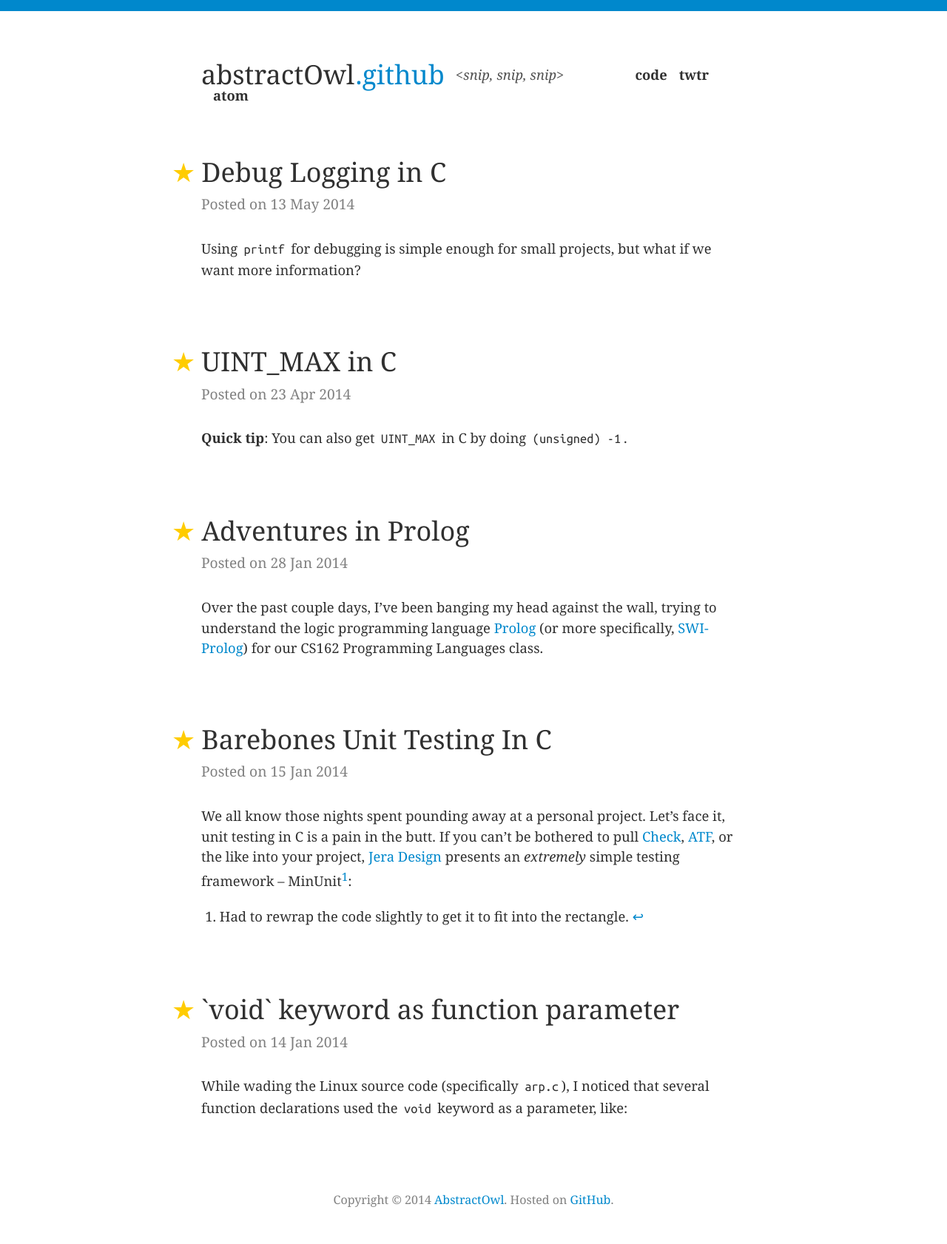
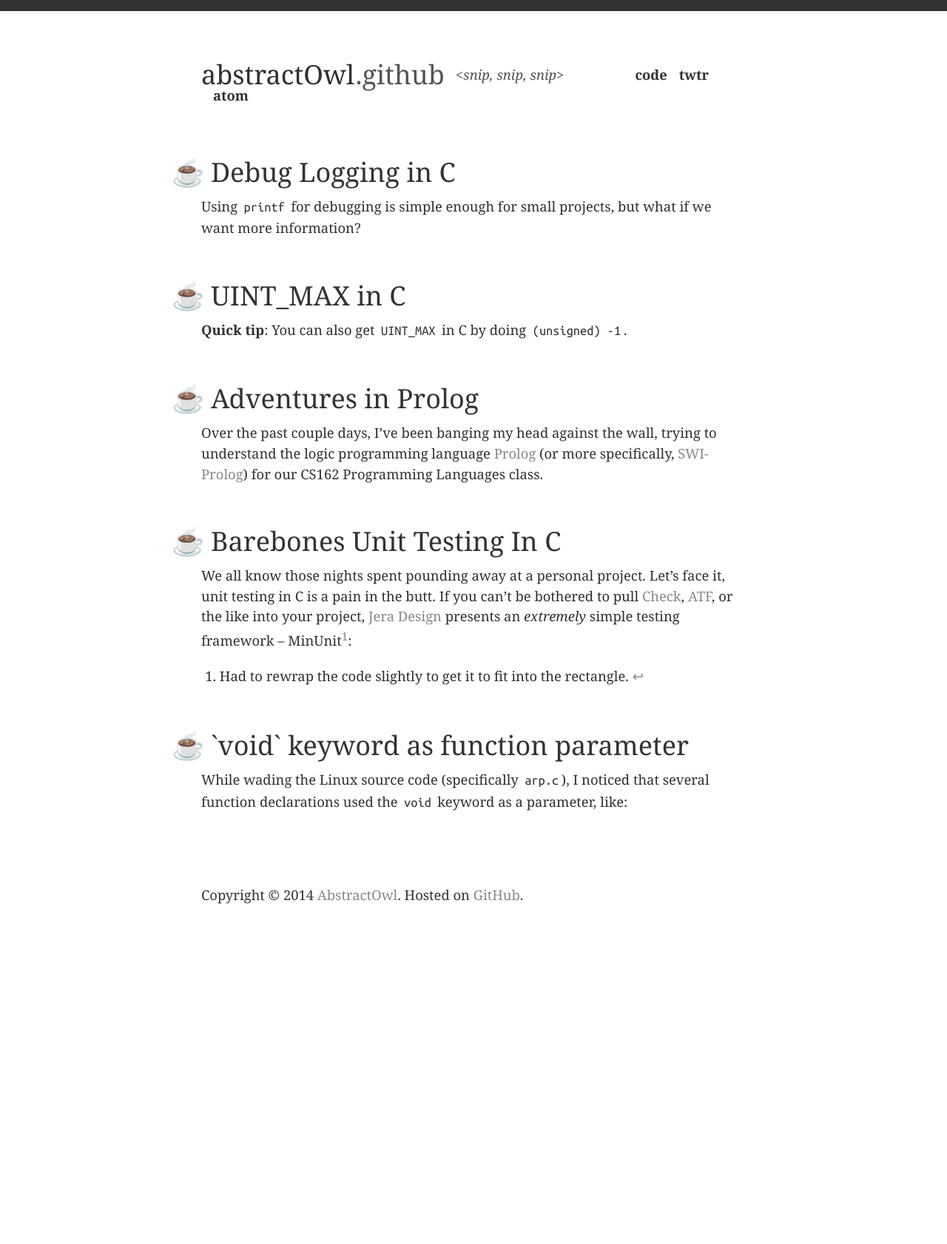
Before and after one commit to abstractOwl/abstractOwl.github.io, a Jekyll site: the page built from index.html, in a window 1280 px wide. Shown: the whole page at 74% size. Built offline with Jekyll 4.4.1, drawn with Linux system fonts in a browser that asks for light colours; the list of posts is cut into pages by our own code; after the commit the page ends 1272 px from its top, so only the background shows below that.

Commit message:
Transition to black and white theme

```diff
--- a/_layouts/default.html
+++ b/_layouts/default.html
@@ -40,10 +40,12 @@
               {{ content }}
             </div>
         </div>
-            <footer>
+        <footer>
+            <div class="container">
                 Copyright &copy; 2014 <a href="http://luminously.net">AbstractOwl</a>.
                 Hosted on <a href="https://github.com">GitHub</a>.
-            </footer>
+            </div>
+        </footer>
 
         <script>
           (function(i,s,o,g,r,a,m){i['GoogleAnalyticsObject']=r;i[r]=i[r]||function(){
--- a/css/main.css
+++ b/css/main.css
@@ -12,13 +12,14 @@
 
 body {
   background-color: #FFF;
-  border-top: 15px solid #08C;
+  border-top: 15px solid #333;
   color: #303030;
   font-family: Georgia, serif;
   font-size: 16px;
   line-height: 1.5;
-  text-align: center;
   padding-bottom: 3rem;
+  text-align: left;
+  -webkit-font-smoothing: antialiased;
 }
 
 h1, h2, h3, h4, h5, h6 {
@@ -46,12 +47,12 @@ h4, h5, h6 {
 p { margin: 1em 0; }
 
 a, a:visited {
-  color: #08C;
+  color: #888;
   text-decoration: none;
+  transition: all 0.6s ease-out;
 }
 a:hover {
-  color: #303030;
-  text-decoration: underline;
+  color: #111;
 }
 
 blockquote {
@@ -94,7 +95,6 @@ main span {
 
 .site {
   font-size: 115%;
-  text-align: left;
   width: 40em;
   margin: 3em auto 2em;
   line-height: 1.5em;
@@ -119,7 +119,7 @@ main span {
   margin-bottom: 2em;
 }
 .title span {
-  color: #08C;
+  color: #555;
   margin-left: -0.5rem;
 }
 .header a, .header em {
@@ -143,7 +143,7 @@ main span {
 }
 
 .header a.extra:hover {
-  color: #08C;
+  color: #555;
 }
 
 .meta {
@@ -151,8 +151,10 @@ main span {
 }
 
 footer {
-  color: #808080;
-  font-size: 1rem;
+  color: #333;
+  font-size: 115%;
+  margin: auto;
+  width: 40em;
 }
 
 /*****************************************************************************/
@@ -163,21 +165,22 @@ footer {
 
 /* standard */
 article {
-  margin: 6rem 0;
+  margin: 4rem 0;
 }
 article h2 a, article h2 a:visited {
-  color: #303030;
+  color: #333;
   font-size: 2.5;
   font-weight: normal;
+  transition: all 0.6s ease-out;
 }
 article h2 a:before {
-  content: '\2605';
+  content: '\2615';
   margin-left: -2.5rem;
   margin-right: 0.5rem;
-  color: #FC0;
+  color: #555;
 }
 article h2 a:hover {
-  color: #08C;
+    color: #888;
   text-decoration: none;
 }
 article .date {
@@ -185,12 +188,13 @@ article .date {
   display: block;
   font-size: 1.2rem;
   font-weight: 400;
-  margin-bottom: 2rem;
+  margin-bottom: 1rem;
   margin-top: 1rem;
 
 }
 article pre {
-  background-color: #def;
+  background-color: #1f1f1f;
+  color: #FFF;
   font-family: "Ubuntu Mono", "Courier New", Courier, monospace;
   padding: 0.8em;
 }
@@ -226,14 +230,15 @@ article pre.terminal code {
   font-style: italic;
   color: #FFF;
   display: block;
-  background: #303030;
-  padding: 1rem 2rem;;
+  background: #333;
+  padding: 2rem 3rem;;
   position: fixed;
   text-decoration: none;
   top: 50%;
+  transition: all 0.6s ease-out;
 }
 .pagination .older:hover, .pagination .newer:hover {
-  background: #08C;
+  background: #555;
 }
 .pagination .older {
   left: 0;
--- a/index.html
+++ b/index.html
@@ -9,7 +9,9 @@ layout: default
         <a href="{{ post.url }}">{{ post.title }}</a>
       </h2>
 
+    <!--
       <h3 class="date">Posted on {{ post.date | date_to_string }}</h3>
+    -->
 
       {{ post.excerpt }}
     </article>
```
Also changed, not shown: 1 other file.
